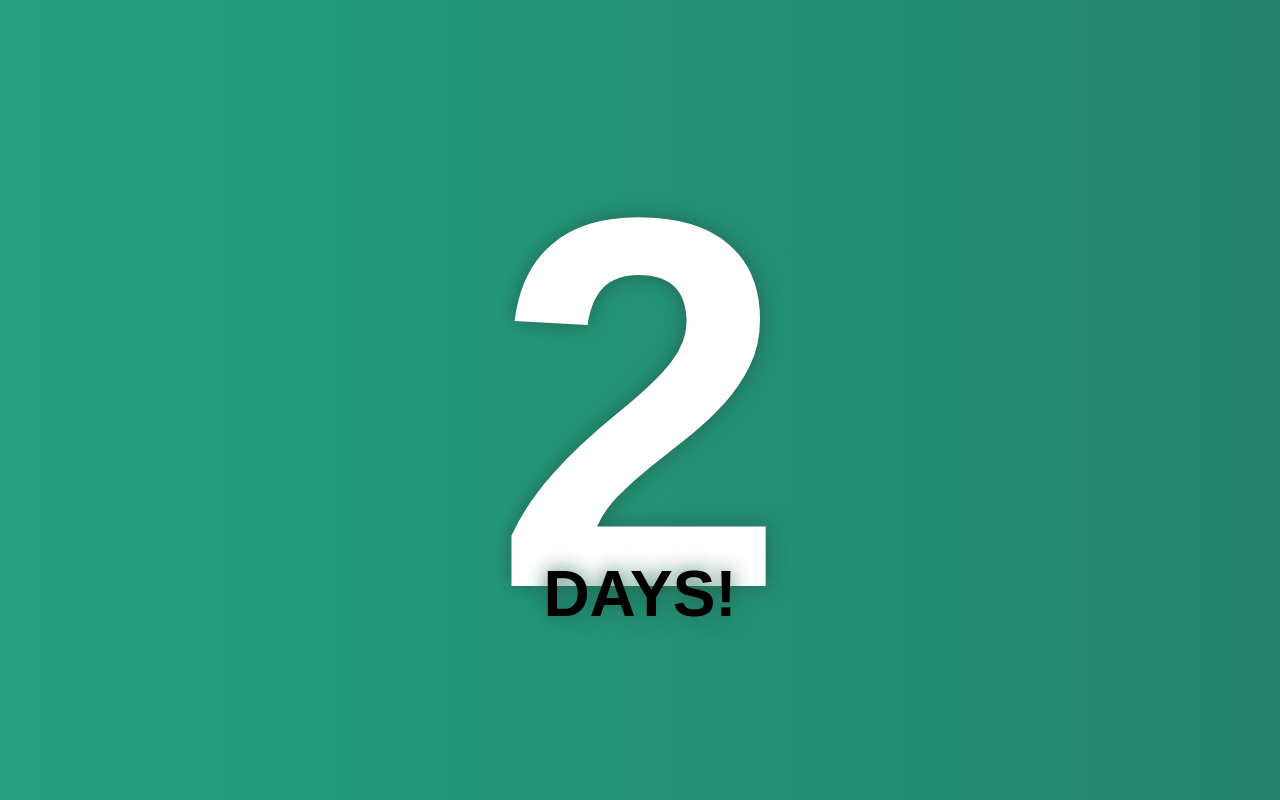
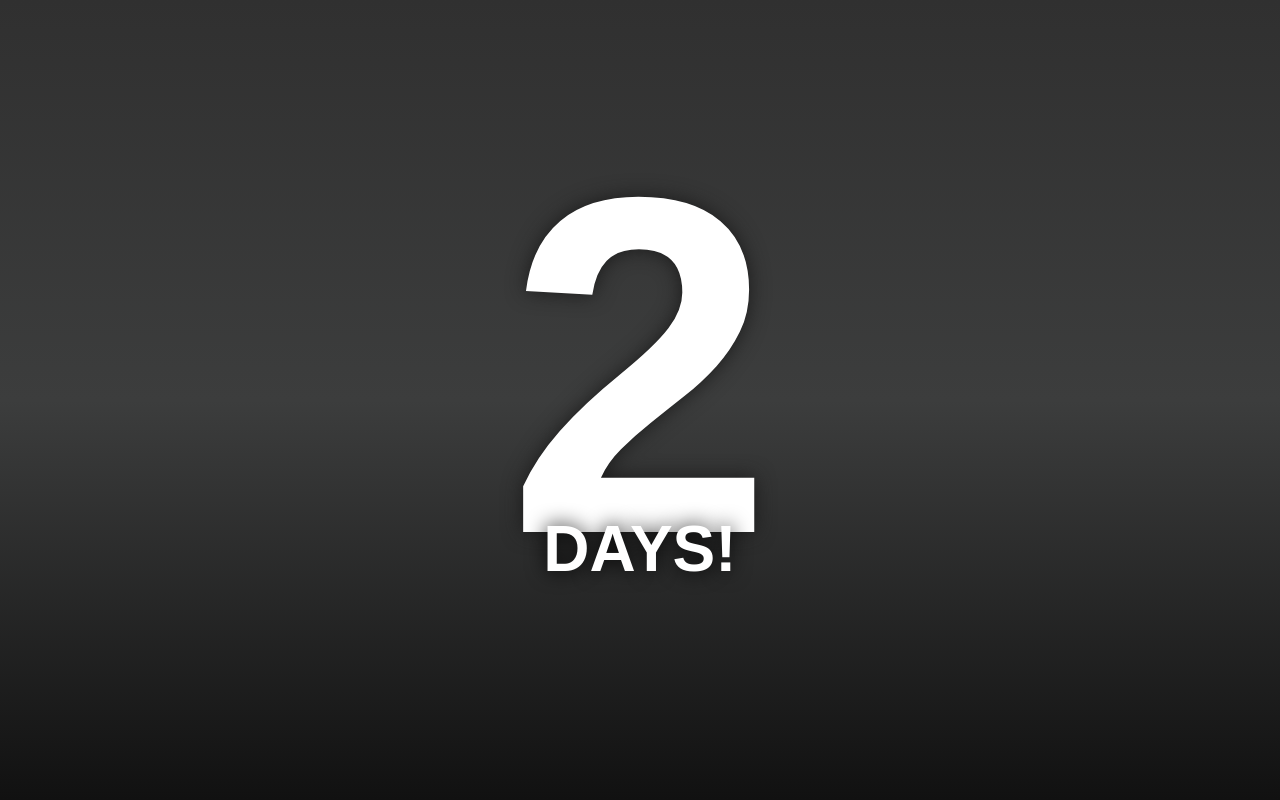
Before and after one commit to jeanpaulsio/paycheck-countdown, a React (Create React App) app: page / in a window 1280 px wide. Built offline with nearby package versions, Linux system fonts and the light colour scheme.

Commit message:
remove some stuff

```diff
--- a/src/App.css
+++ b/src/App.css
@@ -1,22 +1,23 @@
 .title {
   color: white;
-  font-size: 33rem;
-  text-shadow: 0 0 20px #246655;
+  font-size: 30rem;
+  text-shadow: 0 0 20px #1b1b1b;
   margin: 0;
   padding: 0;
-  margin-top: -70px;
+  margin-top: -125px;
 }
 
 .subtitle {
   display: block;
   font-size: 4rem;
   text-align: center;
-  margin-top: -150px;
-  color: #000000;
+  margin-top: -130px;
+  color: white;
+  text-shadow: 0 0 20px #000000;
 }
 
 .alt-title {
   color: white;
-  text-shadow: 0 0 20px #246655;
+  text-shadow: 0 0 20px #070707;
   font-size: 4rem;
 }
--- a/src/App.js
+++ b/src/App.js
@@ -41,7 +41,7 @@ function App() {
 
   useEffect(() => {
     document.title = days === 0 ? "It's Pay Day!" : `${days} Days`;
-  }, [days]);
+  });
 
   return (
     <div>
--- a/src/index.css
+++ b/src/index.css
@@ -3,28 +3,13 @@ body {
   height: 100%;
 }
 
-/* https://www.gradient-animator.com/ */
 body {
   margin: 0;
   width: 100%;
   font-family: "Exo", sans-serif;
-  background: linear-gradient(270deg, #246655, #22bf97, #29bd98);
-  background-size: 600% 600%;
-  animation: gradientAnimation 30s ease infinite;
+  background: linear-gradient(180deg, #303030, #3c3d3d, #111111);
   display: flex;
   flex-direction: column;
   align-items: center;
   justify-content: center;
 }
-
-@keyframes gradientAnimation {
-  0% {
-    background-position: 0% 50%;
-  }
-  50% {
-    background-position: 100% 50%;
-  }
-  100% {
-    background-position: 0% 50%;
-  }
-}
```
